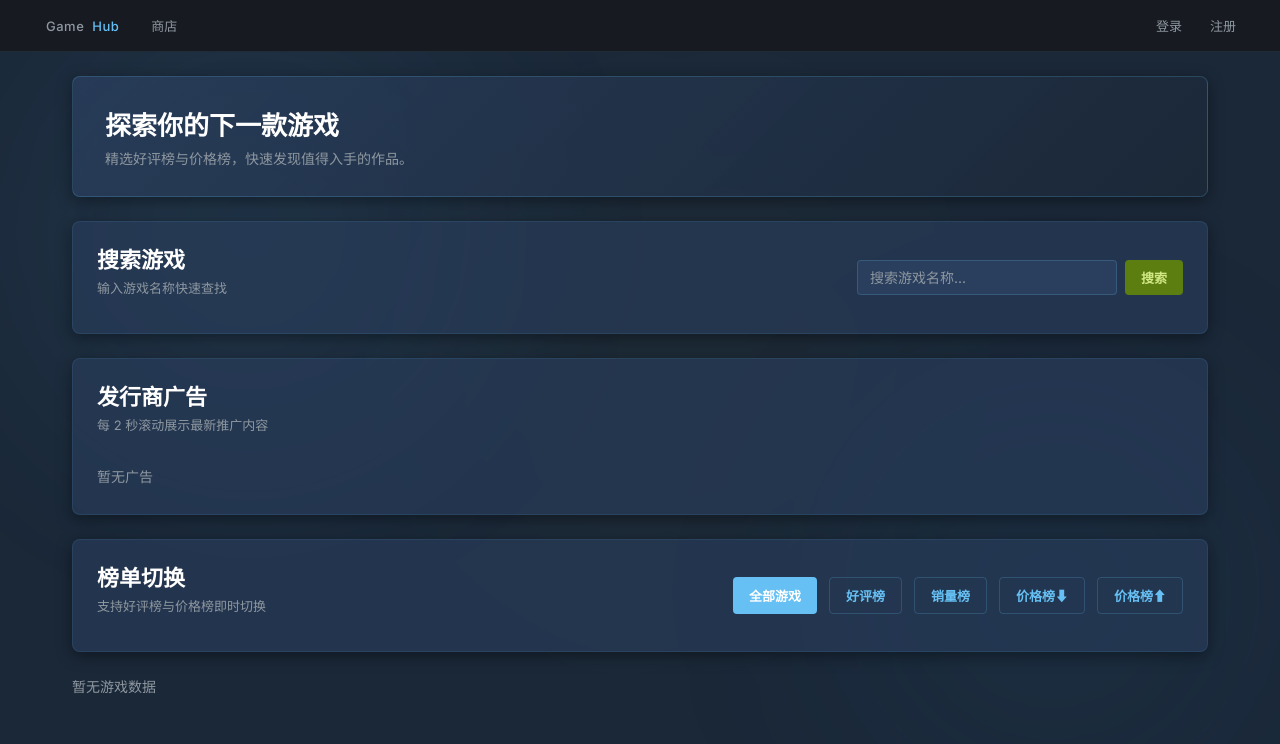
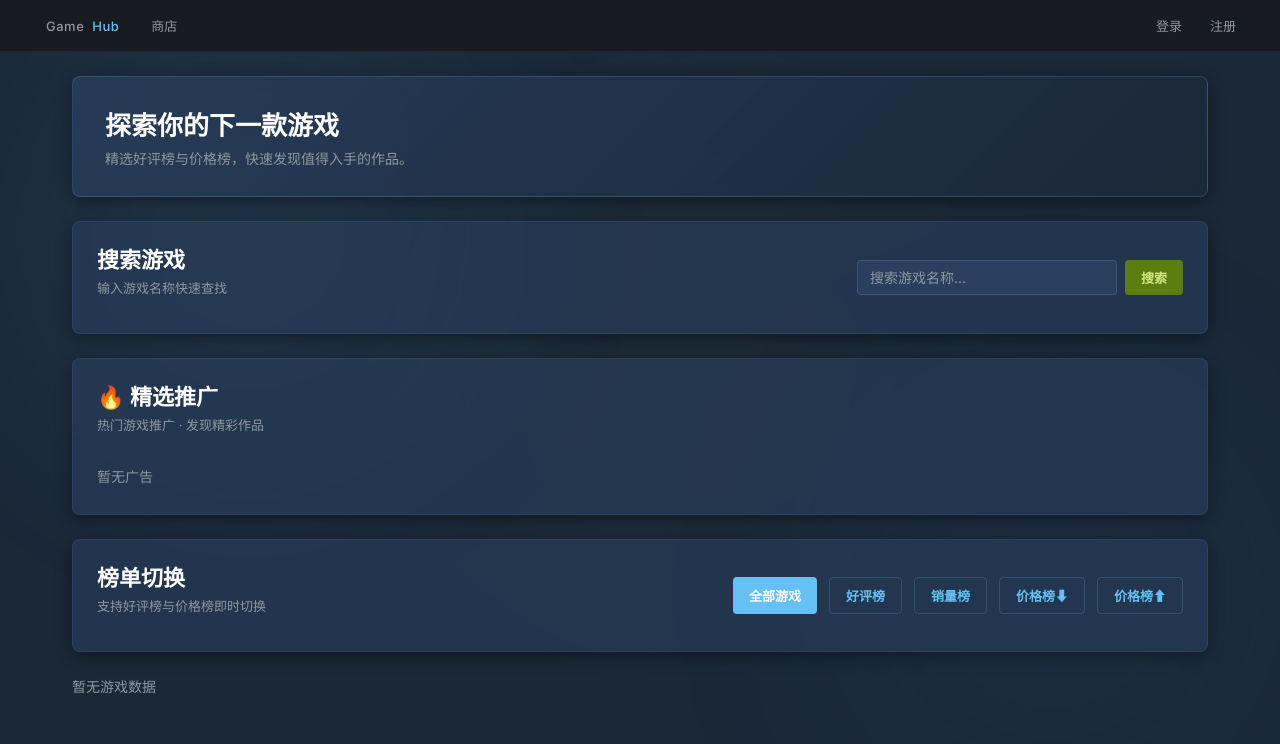
Before and after one commit to yzj623/gamehub, a Flask app: page / in a window 1280 px wide. Shown: the top 744 px of the page. Run offline with Flask 3, Linux system fonts and the light colour scheme; data that the repository does not hold is empty.

Commit message:
refactor: 广告标语改为'🔥 精选推广' + '热门游戏推广 · 发现精彩作品'

```diff
--- a/templates/store.html
+++ b/templates/store.html
@@ -73,8 +73,8 @@
         <section class="section panel" id="ad-section">
             <div class="row center">
                 <div>
-                    <div class="title">发行商广告</div>
-                    <div class="subtitle">每 2 秒滚动展示最新推广内容</div>
+                    <div class="title">🔥 精选推广</div>
+                    <div class="subtitle">热门游戏推广 · 发现精彩作品</div>
                 </div>
             </div>
             <div class="ad-carousel">
```
